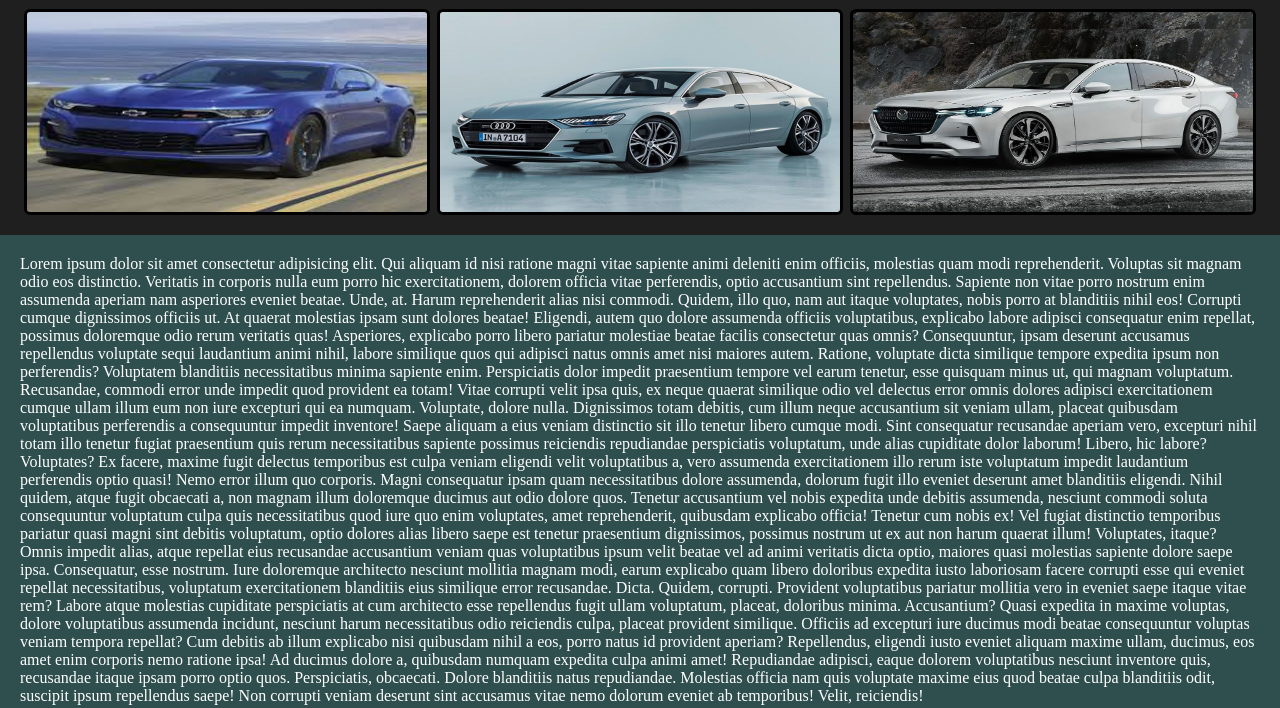
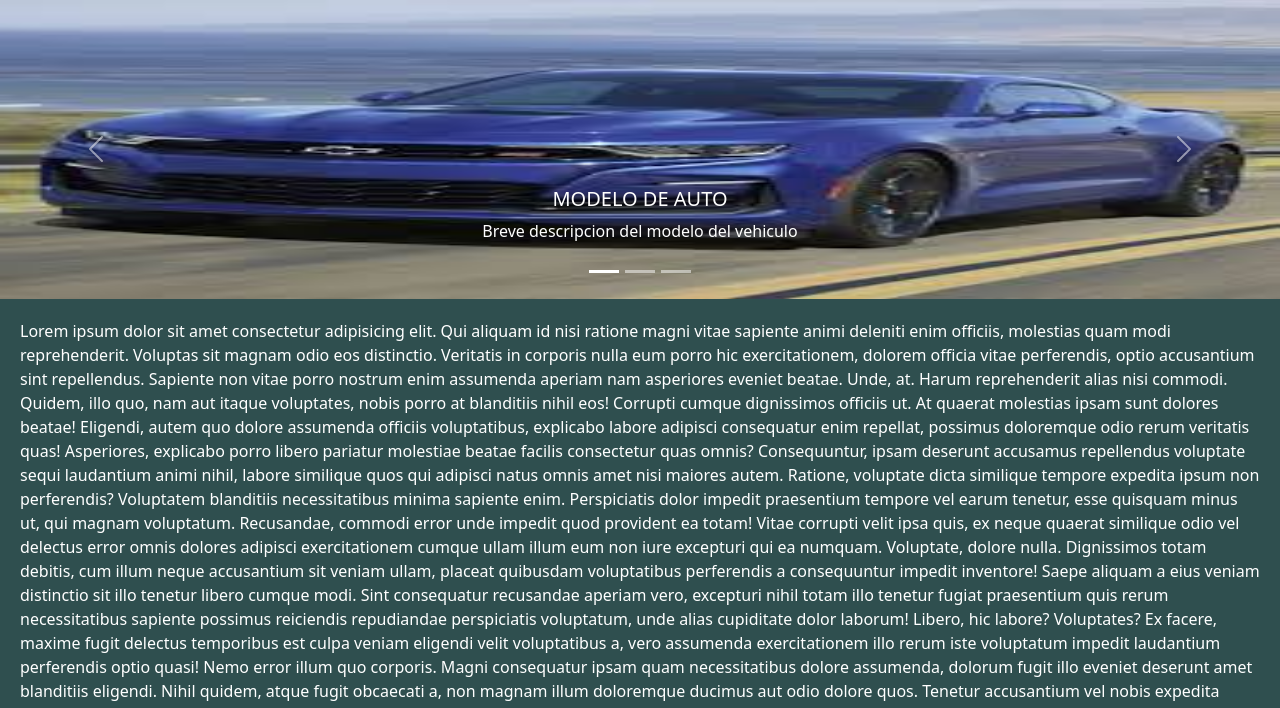
Before and after one commit to Guille0196/Proyecto-Final---Espinosa, a plain HTML site: page index.html in a window 1280 px wide. Shown: the part 81-789 px from the top of the page. Drawn offline with nearby package versions, Linux system fonts and the light colour scheme.

Commit message:
Carousel agregado al index

```diff
--- a/index.html
+++ b/index.html
@@ -12,9 +12,12 @@
     <link rel="preconnect" href="https://fonts.gstatic.com" crossorigin>
     <link href="https://fonts.googleapis.com/css2?family=Roboto+Condensed:wght@300&display=swap" rel="stylesheet">
 
+
+    <title>Automotores Uruguay</title>
+
+    <link rel="stylesheet" href="https://cdn.jsdelivr.net/npm/bootstrap@5.2.0-beta1/dist/css/bootstrap.min.css">
     <!-- CSS -->
     <link rel="stylesheet" href="style.css">
-    <title>Automotores Uruguay</title>
 </head>
 <body>
 
@@ -44,21 +47,44 @@
     <!-- Productos destacados -->
 
     <section class="destacados">
-        <div class="capa">
-            <h3>MODELO DE AUTO</h3>
-            <p>Lorem ipsum dolor sit amet consectetur adipisicing elit. Quidem culpa nemo aperiam maxime.</p>
-            <img src="image/auto1.jpg" alt="Auto" class="item-destacados">
-        </div>
-        <div class="capa">
-            <h3>MODELO DE AUTO</h3>
-            <p>Lorem ipsum dolor sit amet consectetur adipisicing elit. Quidem culpa nemo aperiam maxime.</p>
-            <img src="image/auto2.jpg" alt="Auto" class="item-destacados">
-        </div>
-        <div class="capa">
-            <h3>MODELO DE AUTO</h3>
-            <p>Lorem ipsum dolor sit amet consectetur adipisicing elit. Quidem culpa nemo aperiam maxime.</p>
-            <img src="image/auto3.jpg" alt="Auto" class="item-destacados">
-        </div>
+        <div id="carouselExampleCaptions" class="carousel slide h-100" data-bs-ride="false">
+            <div class="carousel-indicators">
+              <button type="button" data-bs-target="#carouselExampleCaptions" data-bs-slide-to="0" class="active" aria-current="true" aria-label="Slide 1"></button>
+              <button type="button" data-bs-target="#carouselExampleCaptions" data-bs-slide-to="1" aria-label="Slide 2"></button>
+              <button type="button" data-bs-target="#carouselExampleCaptions" data-bs-slide-to="2" aria-label="Slide 3"></button>
+            </div>
+            <div class="carousel-inner">
+              <div class="carousel-item active">
+                <img src="image/auto1.jpg" class="d-block w-100" style="height: 300px;" alt="Auto">
+                <div class="carousel-caption d-none d-md-block d-sm-block">
+                  <h5>MODELO DE AUTO</h5>
+                  <p>Breve descripcion del modelo del vehiculo</p>
+                </div>
+              </div>
+              <div class="carousel-item">
+                <img src="image/auto2.jpg" class="d-block w-100" style="height: 300px;" alt="Auto">
+                <div class="carousel-caption d-none d-md-block">
+                   <h5>MODELO DE AUTO</h5>
+                   <p>Breve descripcion del modelo del vehiculo</p>
+                </div>
+              </div>
+              <div class="carousel-item">
+                <img src="image/auto3.jpg" class="d-block w-100" style="height: 300px;" alt="Auto">
+                <div class="carousel-caption d-none d-md-block">
+                   <h5>MODELO DE AUTO</h5>
+                   <p>Breve descripcion del modelo del vehiculo</p>
+                </div>
+              </div>
+            </div>
+            <button class="carousel-control-prev" type="button" data-bs-target="#carouselExampleCaptions" data-bs-slide="prev">
+              <span class="carousel-control-prev-icon" aria-hidden="true"></span>
+              <span class="visually-hidden">Previous</span>
+            </button>
+            <button class="carousel-control-next" type="button" data-bs-target="#carouselExampleCaptions" data-bs-slide="next">
+              <span class="carousel-control-next-icon" aria-hidden="true"></span>
+              <span class="visually-hidden">Next</span>
+            </button>
+          </div>
     </section>
     <!-- Fin productos destacados -->
 
@@ -102,6 +128,6 @@
 
     </footer>
     <!-- Fin Footer -->
-
+    <script src="	https://cdn.jsdelivr.net/npm/bootstrap@5.2.0-beta1/dist/js/bootstrap.bundle.min.js"></script>
 </body>
 </html>
--- a/style.css
+++ b/style.css
@@ -179,11 +179,10 @@ header nav ul li a{
 
 .destacados {
     background-color: #1f1f1f;
-    display: flex;
-    justify-content: space-around;
-    flex-wrap: wrap;
-    padding: 20px;
+    height: 300px;
 }
+
+
 
 
 .item-destacados {
```
